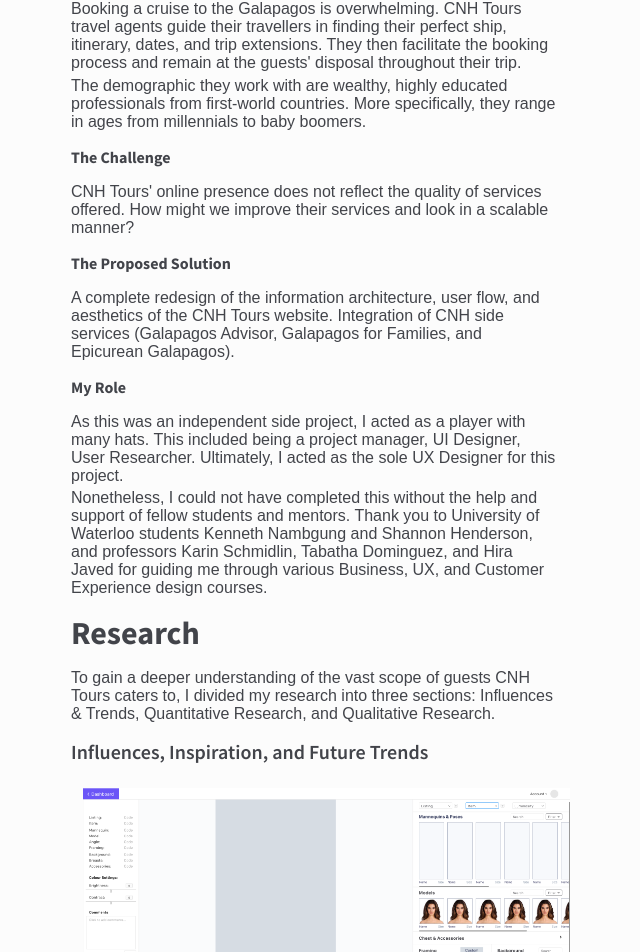
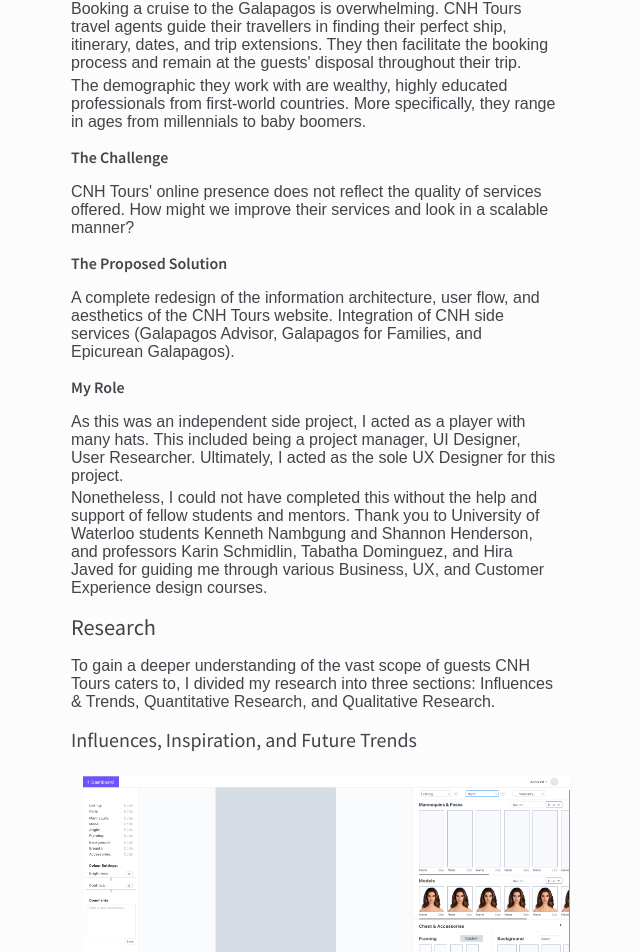
Before and after one commit to emilepatry/emilepatry.github.io, a React (Create React App) app: page /#/work in a window 1280 px wide. Shown: the part 2499-3451 px from the top of the page, without its empty margins (441-1081 px from the left). Built offline with nearby package versions, Linux system fonts and the light colour scheme; no server answers; a web font is replaced by a local one.

Commit message:
Edit to SCSS

```diff
--- a/src/pages/work/index.scss
+++ b/src/pages/work/index.scss
@@ -21,15 +21,16 @@
           margin-bottom: 0.3rem;
         }
         h1 {
-
+          font-size: 1.4rem;
+          font-weight: 500;
         }
         h2 {
           font-size: 1.25rem;
-          font-weight: 600;
+          font-weight: 500;
         }
         h3 {
           font-size: 1rem;
-          font-weight: bold;
+          font-weight: 600;
         }
       }
       hr {
```
